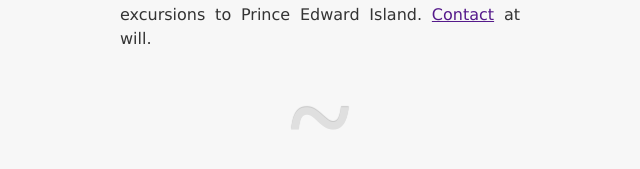
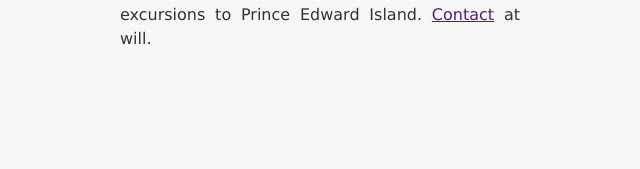
Before and after one commit to samaretti/samaretti.github.com, a Jekyll site: the page built from index.html, in a window 1280 px wide. Shown: the part 484-653 px from the top of the page, without its empty margins (320-960 px from the left). Built offline with Jekyll 4.4.1, drawn with Linux system fonts in a browser that asks for light colours; Markdown is read by kramdown in place of the engine named in the settings.

Commit message:
Remove tilde

```diff
--- a/css/screen.css
+++ b/css/screen.css
@@ -41,12 +41,3 @@
 li {
   list-style: none;
 }
-
-div.tilde {
-  color: #dfdfdf;
-  font-family: georgia, serif;
-  font-size: 128px;
-  font-weight: 100;
-  text-align: center;
-  text-shadow: 0 -1px 1px rgba(0, 0, 0, 0.2);
-}
--- a/index.html
+++ b/index.html
@@ -35,7 +35,3 @@ title: Great ideas are percolating
   Samaretti is located in Toronto, with bi-annual excursions to Prince
   Edward Island. <a href="mailto:hello@samaretti.com">Contact</a> at will.
 </p>
-
-<div class="tilde">
-  ~
-</div>
```
